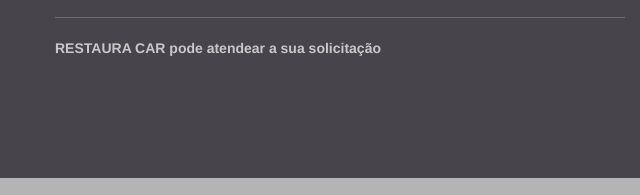
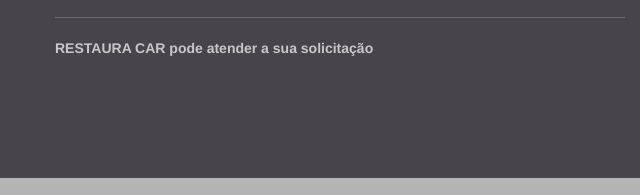
Before and after one commit to irawild/devtest, a plain HTML site: page solicitar.html in a window 1280 px wide. Shown: the part 336-531 px from the top of the page, 0-640 px from the left. Drawn offline with Linux system fonts and the light colour scheme.

Commit message:
Correção texto
atendear -> atender

```diff
--- a/solicitar.html
+++ b/solicitar.html
@@ -62,7 +62,7 @@
 						</div>
 						<div class="form-group">
 							<label>
-								RESTAURA CAR pode atendear a sua solicitação
+								RESTAURA CAR pode atender a sua solicitação
 							</label>
 						</div>
 					</div>
```
